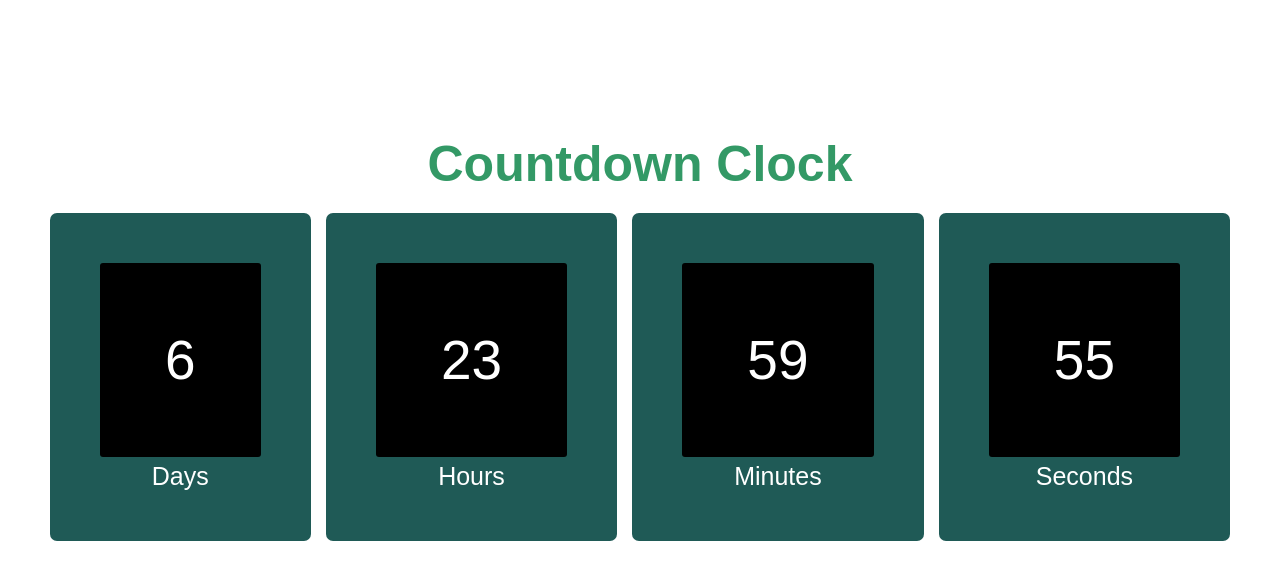
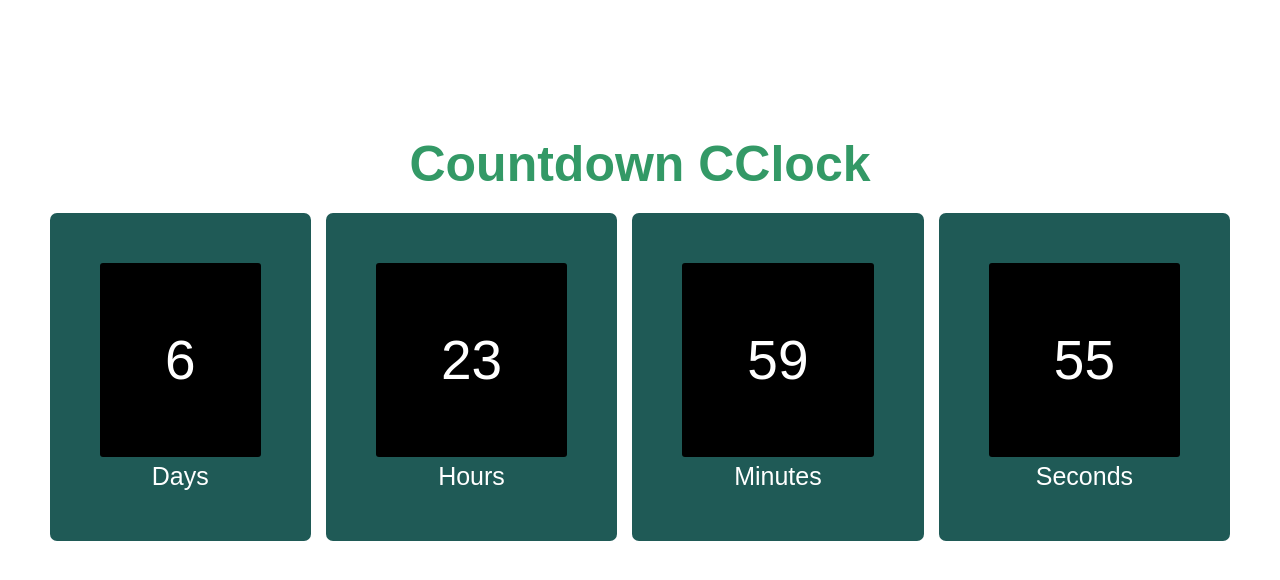
Before and after one commit to SikindharBasha/Count-timer, a plain HTML site: page index.html in a window 1280 px wide. Drawn offline with Linux system fonts and the light colour scheme.

Commit message:
Update index.html

```diff
--- a/index.html
+++ b/index.html
@@ -9,7 +9,7 @@
     <title>Countdown Clock</title>
 </head>
 <body>
-    <h1>Countdown Clock</h1>
+    <h1>Countdown CClock</h1>
     <div id="clockdiv">
         <div>
             <span class="days"></span>
```
